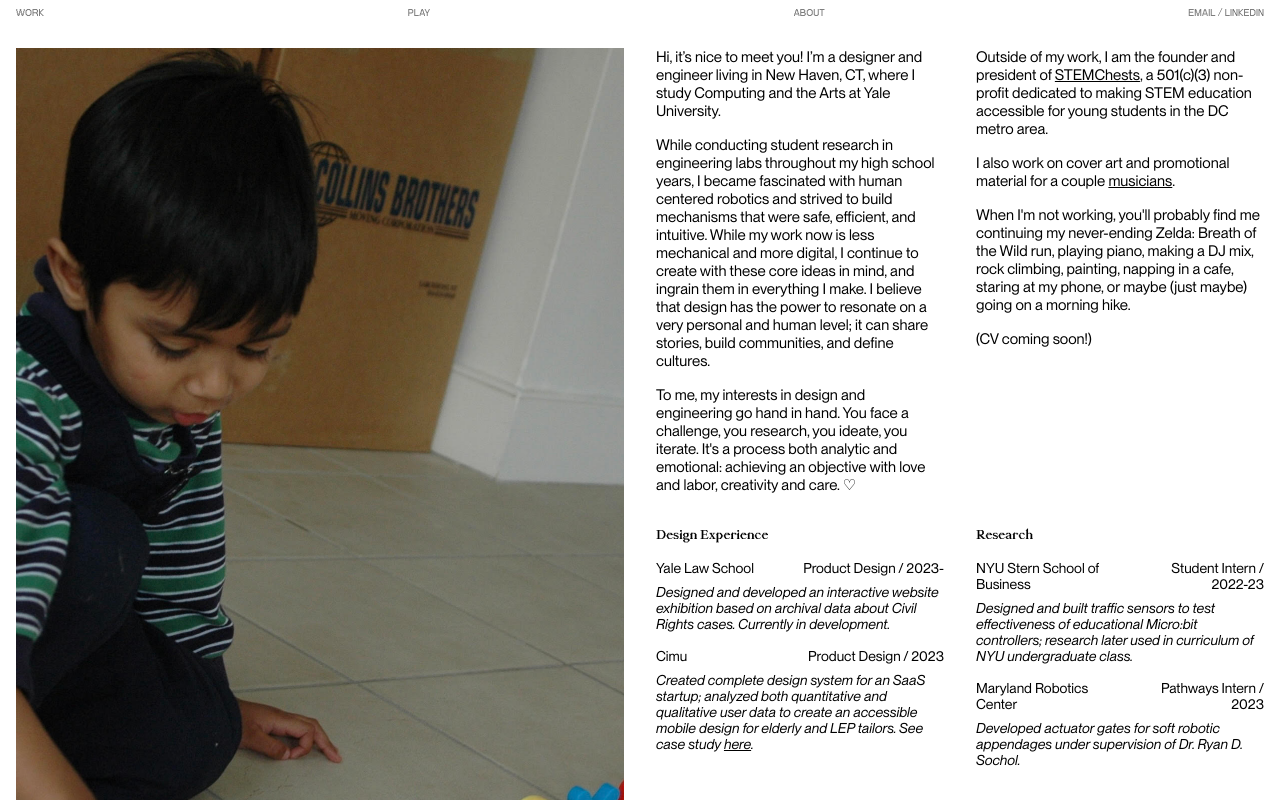
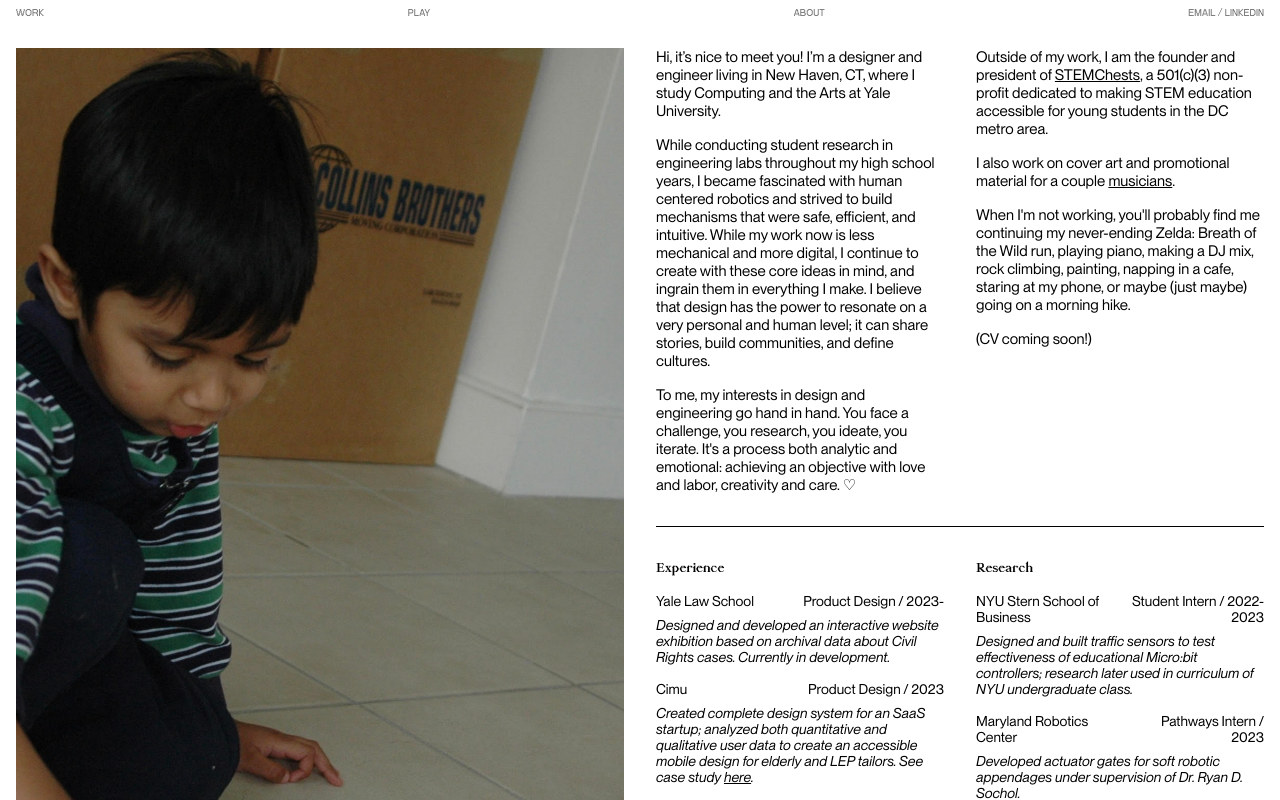
Before and after one commit to chainsawmaiden/aditya-das-portfolio, a Next.js app: page /about in a window 1280 px wide. Shown: the top 800 px of the page. Built offline with nearby package versions, Linux system fonts and the light colour scheme.

Commit message:
Update page.tsx

```diff
--- a/app/about/page.tsx
+++ b/app/about/page.tsx
@@ -8,6 +8,7 @@ import Link from 'next/link';
 import Img from '@/components/img';
 
 import me from '@/public/images/home/me.jpg'
+import DividerLight from '@/components/dividerLight';
 
 export const metadata: Metadata = {
   title: "Aditya Das | About",
@@ -41,8 +42,10 @@ export default function AboutPage() {
             <p>(CV coming soon!)</p>
           </section>
 
+          <div className='col-span-full'><DividerLight black /></div>
+
           <section className='flex flex-col gap-4 text-sm leading-4'>
-            <h3 className='font-ppmondwest text-sm font-bold leading-[18px]'>Design Experience</h3>
+            <h3 className='font-ppmondwest text-sm font-bold leading-[18px]'>Experience</h3>
 
             <Experience title='Yale Law School' year='Product Design / 2023-'>
             Designed and developed an interactive website exhibition based on archival data about Civil Rights cases. Currently in development.
@@ -56,7 +59,7 @@ export default function AboutPage() {
           <section className='flex flex-col gap-4 text-sm leading-4'>
             <h3 className='font-ppmondwest text-sm font-bold leading-[18px]'>Research</h3>
 
-            <Experience title='NYU Stern School of Business' year='Student Intern / 2022-23'>
+            <Experience title='NYU Stern School of Business' year='Student Intern / 2022-2023'>
               Designed and built traffic sensors to test effectiveness of educational Micro:bit controllers; research later used in curriculum of NYU undergraduate class.
             </Experience>
 
```
